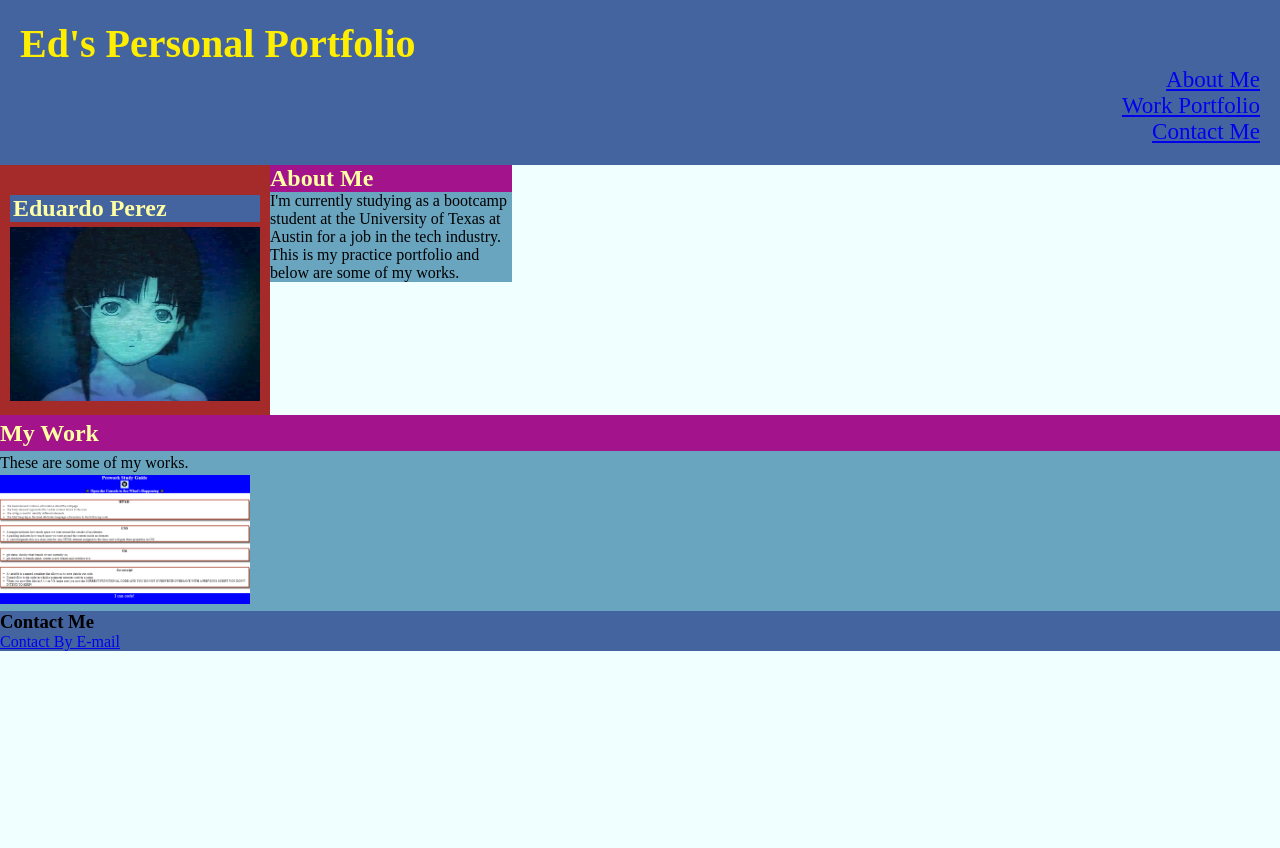
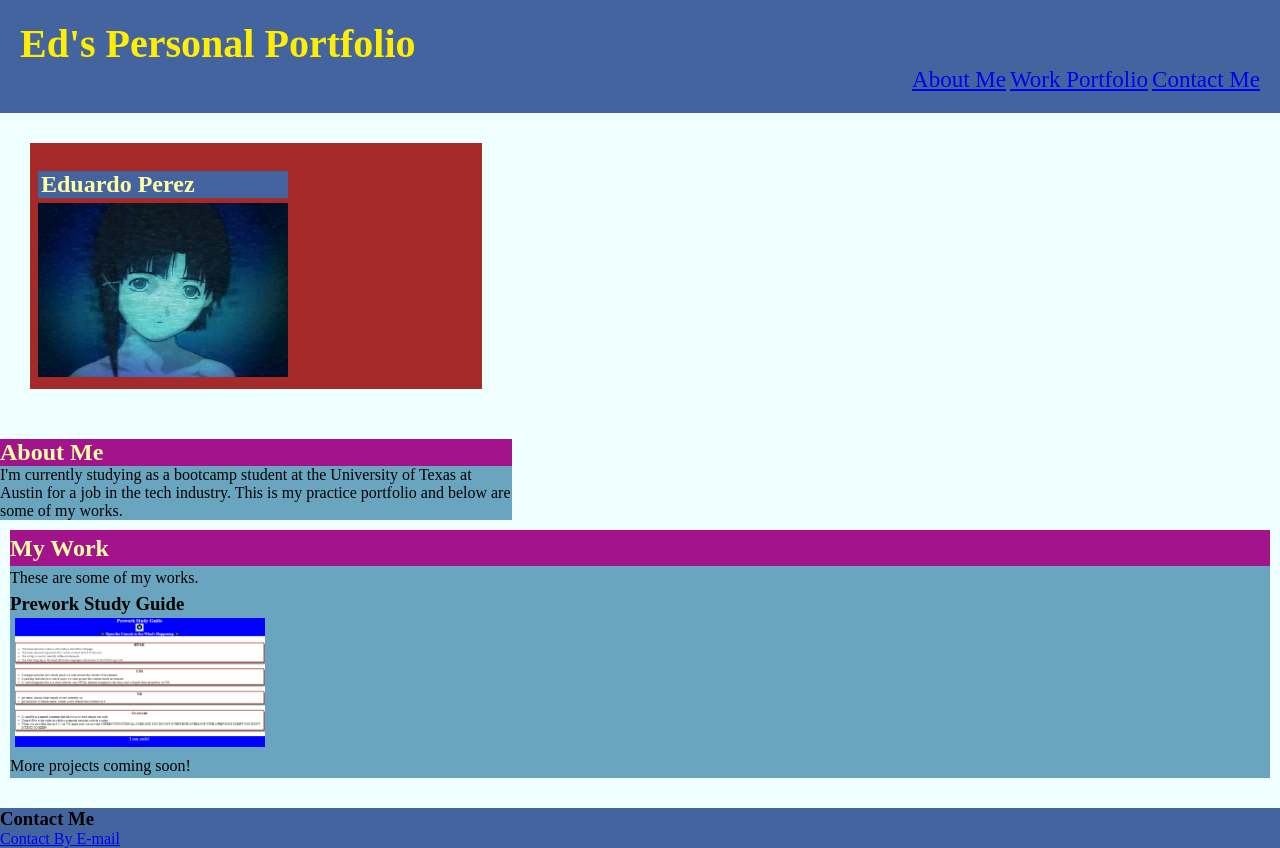
Before and after one commit to Kanabaki/portfolio, a plain HTML site: page index.html in a window 1280 px wide. Before the commit the page ends 800 px from the top, so only its background shows below. Drawn offline with Linux system fonts and the light colour scheme.

Commit message:
added an anchor image in the works section

```diff
--- a/index.html
+++ b/index.html
@@ -44,9 +44,10 @@ and how to contact me-->
 <section class="content">
     <h2>My Work</h2>
     <article>
-       <p>These are some of my works.
-       </p>
-       <img src="./Assets/Prework-study-guide.png" alt="Prework study guide image"/>
+       <p>These are some of my works. </p>
+       <h3>Prework Study Guide</h3>
+       <a href="https://kanabaki.github.io/prework-study-guide/"><img src="./Assets/Prework-study-guide.png" alt="Prework study guide image"/></a>
+       <p>More projects coming soon!</p>
     </article>
 </section>
 
--- a/style.css
+++ b/style.css
@@ -16,10 +16,14 @@ h1 {
     font-size:40px;
 }
 aside {
+    display:inline-block;
     flex: 30%;
 background-color: brown;
 flex-wrap:wrap;
-padding:10px;
+padding:8px;
+/*3 value margin 20px=top 30px=l&r 50px=bottom*/
+margin:20px 30px 50px;
+
 }
 
 article {
@@ -33,7 +37,7 @@ header nav ul{
 }
 header ul li {
     list-style-type: none;
- /*display: inline-block;*/
+ display: inline-block;
 font-size:23px;
 }
 
@@ -60,11 +64,13 @@ h2 {
 main {
     width:40%;
     display:flex;
-
+    flex-wrap:wrap;
+   margin:10px 0px 10px;
 }
 .content {
-width:auto;
 line-height:1.5;
+margin:10px 10px 30px;
+
 }
 footer ul li {
     list-style-type: none;
@@ -75,10 +81,11 @@ footer {
 }
 .content article img {
     width:250px;
+    margin-left:5px;
 }
 
-section .about-me {
-    /*display:flex;*/
-flex-wrap:wrap;
-flex:60%;
+main section .about-me {
+display:inline-block;
+/*flex-wrap:wrap;
+flex:60%;*/
 }
```
